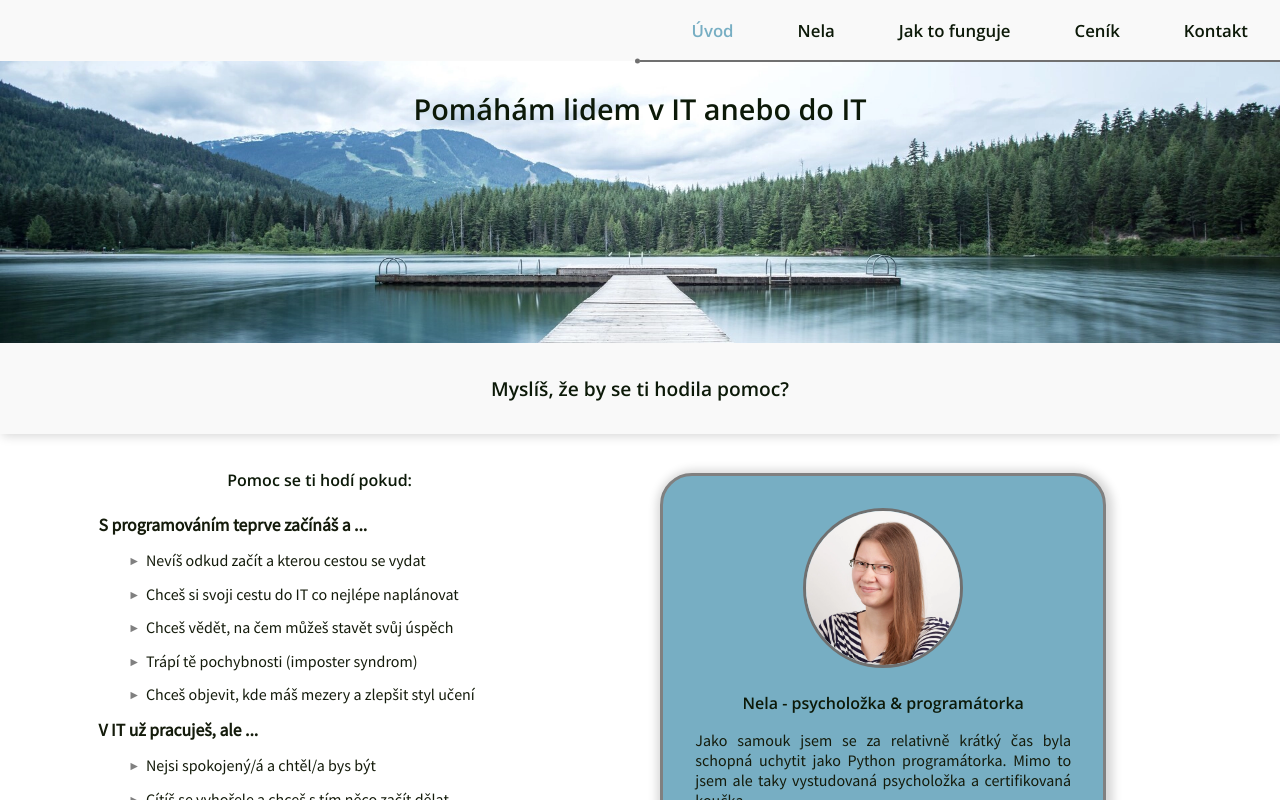
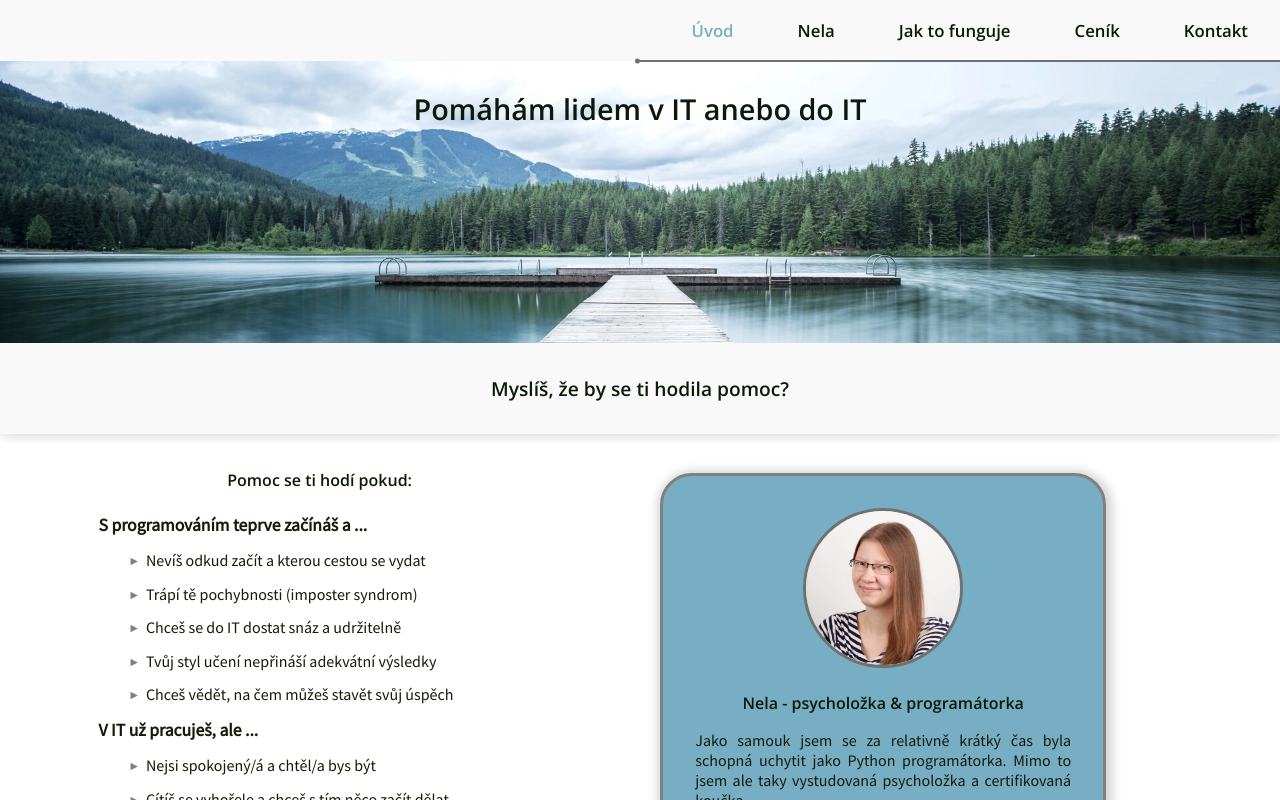
Before and after one commit to NelliaS/personal-webpage, a Next.js app: page / in a window 1280 px wide. Shown: the top 800 px of the page. Built offline with nearby package versions, Linux system fonts and the light colour scheme.

Commit message:
change in text

```diff
--- a/src/pages/index.tsx
+++ b/src/pages/index.tsx
@@ -55,16 +55,16 @@ const Home: NextPage = () => {
                 Nevíš odkud začít a kterou cestou se vydat
               </li>
               <li className={styles.secondaryitem}>
-                Chceš si svoji cestu do IT co nejlépe naplánovat
+                Trápí tě pochybnosti (imposter syndrom)
+              </li>
+              <li className={styles.secondaryitem}>
+                Chceš se do IT dostat snáz a udržitelně
+              </li>
+              <li className={styles.secondaryitem}>
+                Tvůj styl učení nepřináší adekvátní výsledky
               </li>
               <li className={styles.secondaryitem}>
                 Chceš vědět, na čem můžeš stavět svůj úspěch
-              </li>
-              <li className={styles.secondaryitem}>
-                Trápí tě pochybnosti (imposter syndrom)
-              </li>
-              <li className={styles.secondaryitem}>
-                Chceš objevit, kde máš mezery a zlepšit styl učení
               </li>
               <li className={styles.mainitem}>V IT už pracuješ, ale ...{" "}</li>
 
```
